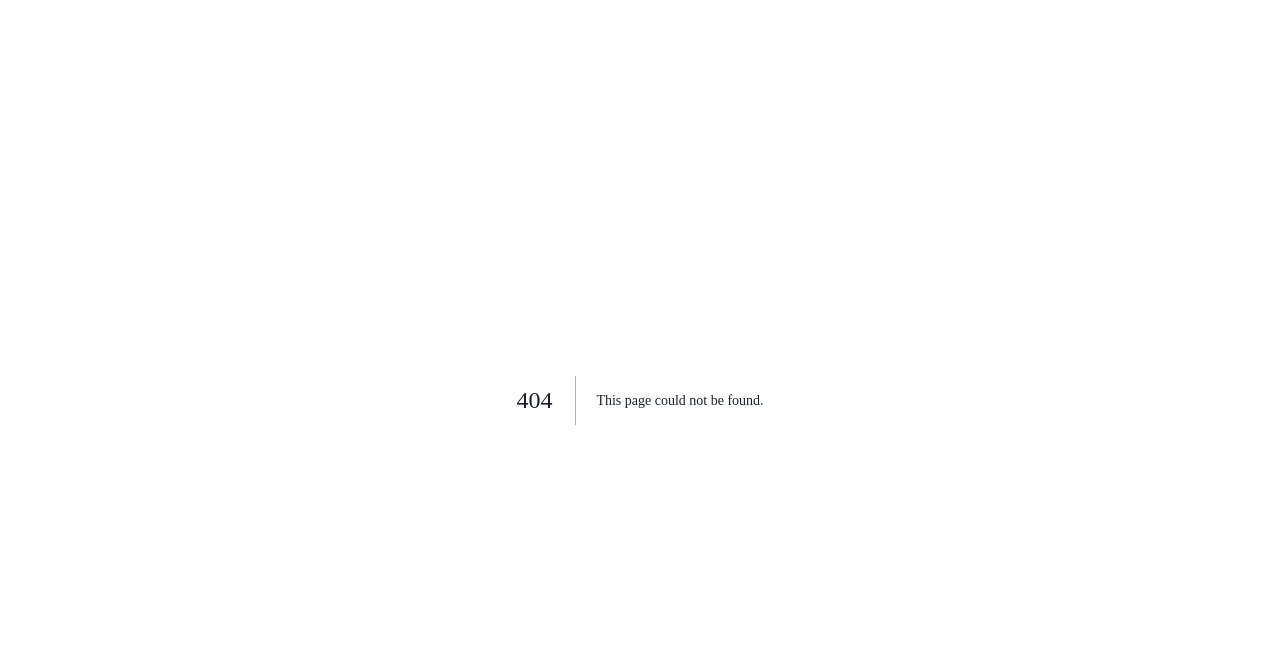
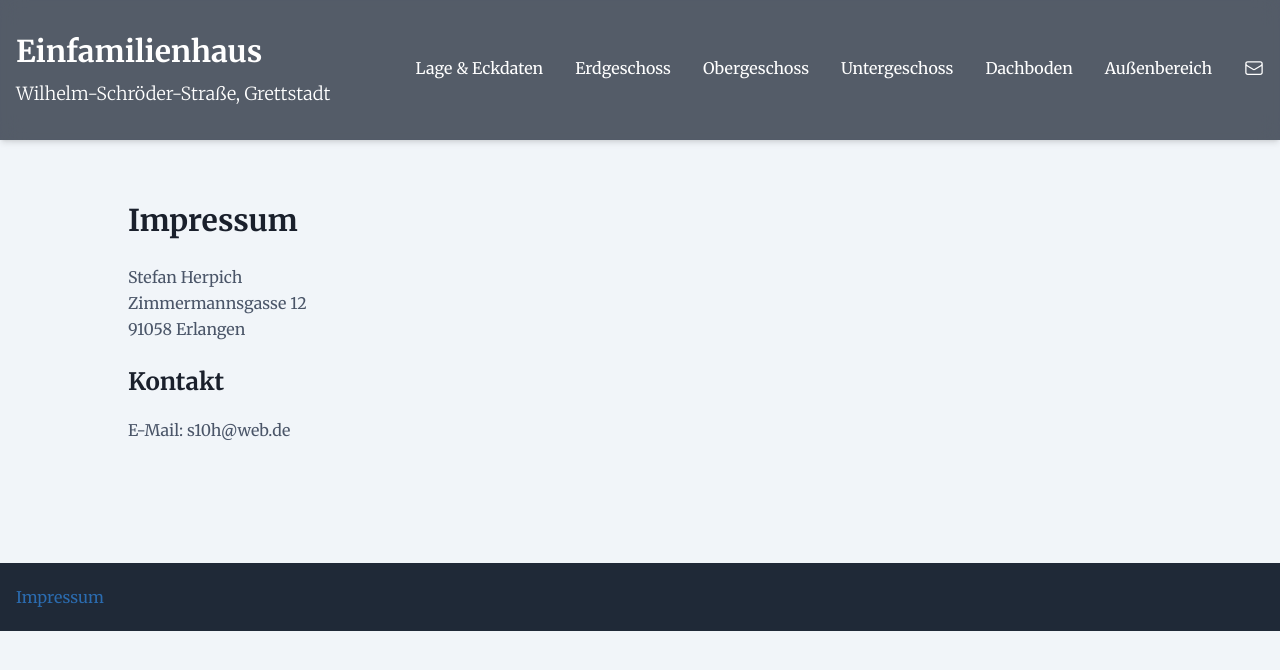
Before and after one commit to sidyes/grettstadt, a Next.js app: page /impressum in a window 1280 px wide. Before the commit this address had no page. Shown: the top 670 px of the page. Built offline with nearby package versions, Linux system fonts and the light colour scheme.

Commit message:
finalize

```diff
--- a/app/components/footer/footer.tsx
+++ b/app/components/footer/footer.tsx
@@ -4,9 +4,6 @@ export default function Footer() {
   return (
     <footer className="bg-gray-800 text-white py-6">
       <div className="max-w-screen-xl mx-auto flex flex-col md:flex-row justify-between items-center px-4">
-        <p className="text-sm">
-          &copy; 2024 MeinEinfamilienhaus. Alle Rechte vorbehalten.
-        </p>
         <div className="flex space-x-4 mt-4 md:mt-0">
           <Link
             href="/impressum"
--- a/app/components/header/navbar.tsx
+++ b/app/components/header/navbar.tsx
@@ -1,17 +1,31 @@
+"use client";
 import Link from "next/link";
+import { useState } from "react";
 import { EnvelopeIcon } from "@heroicons/react/24/outline";
 
 export default function Navbar() {
+  const [isMenuOpen, setIsMenuOpen] = useState(false);
+
+  const toggleMenu = () => {
+    setIsMenuOpen(!isMenuOpen);
+  };
+
+  const closeMenu = () => {
+    setIsMenuOpen(false);
+  };
+
   return (
     <nav className="fixed top-0 left-0 w-full z-30 bg-gray-800 bg-opacity-75 backdrop-blur-md shadow-md">
       <div className="max-w-screen-xl mx-auto p-4 flex justify-between items-center">
-        <div className="text-3xl font-bold text-white py-4">
+        <div className="text-xl sm:text-2xl lg:text-3xl font-bold text-white py-2 md:py-4">
           Einfamilienhaus <br />
-          <span className="text-lg font-light">
+          <span className="text-xs sm:text-sm xl:text-lg font-light">
             Wilhelm-Schröder-Straße, Grettstadt
           </span>
         </div>
-        <div className="hidden md:flex space-x-8">
+
+        {/* Desktop Menu */}
+        <div className="hidden lg:flex space-x-4 xl:space-x-8">
           <NavLink href="/#lage" label="Lage & Eckdaten" />
           <NavLink href="/#erdgeschoss" label="Erdgeschoss" />
           <NavLink href="/#obergeschoss" label="Obergeschoss" />
@@ -23,14 +37,14 @@ export default function Navbar() {
             className="text-white relative group no-underline"
           >
             <EnvelopeIcon className="size-5 transition-all duration-300 ease-in-out group-hover:text-blue-300" />
-
             <span className="absolute left-0 bottom-0 w-0 h-[2px] bg-blue-300 transition-all duration-300 ease-in-out group-hover:w-full"></span>
           </Link>
         </div>
+
+        {/* Mobile Menu Button */}
         <button
-          data-collapse-toggle="navbar-default"
-          type="button"
-          className="inline-flex md:hidden items-center p-2 text-gray-400 hover:text-white focus:outline-none focus:ring-2 focus:ring-gray-600"
+          onClick={toggleMenu}
+          className="inline-flex lg:hidden items-center p-2 text-gray-400 hover:text-white focus:outline-none focus:ring-2 focus:ring-gray-600"
         >
           <span className="sr-only">Open main menu</span>
           <svg
@@ -50,13 +64,72 @@ export default function Navbar() {
           </svg>
         </button>
       </div>
+
+      {/* Mobile Menu */}
+      <div
+        className={`${
+          isMenuOpen ? "max-h-screen opacity-100" : "max-h-0 opacity-0"
+        } overflow-hidden transition-all duration-300 ease-in-out bg-gray-700 lg:hidden`}
+      >
+        <div className="flex flex-col items-center space-y-4 py-6">
+          <NavLink
+            href="/#lage"
+            label="Lage & Eckdaten"
+            closeMenu={closeMenu}
+          />
+          <NavLink
+            href="/#erdgeschoss"
+            label="Erdgeschoss"
+            closeMenu={closeMenu}
+          />
+          <NavLink
+            href="/#obergeschoss"
+            label="Obergeschoss"
+            closeMenu={closeMenu}
+          />
+          <NavLink
+            href="/#untergeschoss"
+            label="Untergeschoss"
+            closeMenu={closeMenu}
+          />
+          <NavLink href="/#dachboden" label="Dachboden" closeMenu={closeMenu} />
+          <NavLink
+            href="/#aussenbereich"
+            label="Außenbereich"
+            closeMenu={closeMenu}
+          />
+          <Link
+            href="/#kontakt"
+            className="text-white relative group no-underline flex items-center"
+            onClick={closeMenu}
+          >
+            <EnvelopeIcon className="size-5 transition-all duration-300 ease-in-out group-hover:text-blue-300" />
+            <span className="ml-2 transition-all duration-300 ease-in-out group-hover:text-blue-300">
+              Kontakt
+            </span>
+            <span className="absolute left-0 bottom-0 w-0 h-[2px] bg-blue-300 transition-all duration-300 ease-in-out group-hover:w-full"></span>
+          </Link>
+        </div>
+      </div>
     </nav>
   );
 }
 
-function NavLink({ href, label }: { href: string; label: string }) {
+function NavLink({
+  href,
+  label,
+  closeMenu,
+}: {
+  href: string;
+  label: string;
+  closeMenu?: () => void;
+}) {
   return (
-    <Link href={href} className="text-white relative group no-underline">
+    <Link
+      href={href}
+      className="text-white relative group no-underline block text-center"
+      onClick={closeMenu}
+    >
       <span className="transition-all duration-300 ease-in-out group-hover:text-blue-300">
         {label}
       </span>
--- a/app/globals.css
+++ b/app/globals.css
@@ -1,12 +1,21 @@
 @tailwind base;
 @tailwind components;
 @tailwind utilities;
+
+html {
+  @apply scroll-pt-[123px]  xl:scroll-pt-[136px];
+
+  scroll-behavior: smooth;
+}
 
 body {
   @apply bg-slate-100 text-secondary font-sans m-0;
 }
 
-h1, h2, h3, h4 {
+h1,
+h2,
+h3,
+h4 {
   @apply text-primary font-serif font-bold;
 }
 
@@ -43,7 +52,7 @@ section {
 }
 
 .container {
-  @apply lg:max-w-5xl mx-auto px-4;
+  @apply lg:max-w-5xl mx-auto;
 }
 
 .border-box {
--- /dev/null
+++ b/app/impressum/page.tsx
@@ -0,0 +1,27 @@
+import Footer from "../components/footer/footer";
+import Header from "../components/header/header";
+
+export default function Impressum() {
+  return (
+    <>
+      <Header showImage={false} />
+      <main className="flex flex-col justify-between p-4 md:p-8 space-y-8 md:space-y-16 mt-36">
+        <section className="container">
+          <h1>Impressum</h1>
+
+          <p>
+            Stefan Herpich
+            <br />
+            Zimmermannsgasse 12
+            <br />
+            91058 Erlangen
+          </p>
+
+          <h2>Kontakt</h2>
+          <p>E-Mail: s10h@web.de</p>
+        </section>
+      </main>
+      <Footer />
+    </>
+  );
+}
--- a/app/layout.tsx
+++ b/app/layout.tsx
@@ -1,10 +1,11 @@
 import type { Metadata } from "next";
-import { Inter } from "next/font/google";
+import { Merriweather } from "next/font/google";
 import "./globals.css";
 
-const inter = Inter({
+const merriweather = Merriweather({
+  weight: ["300", "400", "700"],
+  style: ["normal", "italic"],
   subsets: ["latin"],
-  variable: "--font-inter",
 });
 
 export const metadata: Metadata = {
@@ -19,7 +20,7 @@ export default function RootLayout({
 }>) {
   return (
     <html lang="en">
-      <body className={`${inter.variable} font-sans`}>{children}</body>
+      <body className={`${merriweather.className} font-sans`}>{children}</body>
     </html>
   );
 }
--- a/app/page.tsx
+++ b/app/page.tsx
@@ -13,13 +13,13 @@ export default function Home() {
   return (
     <>
       <Header />
-      <main className="flex flex-col justify-between p-8 space-y-16">
+      <main className="flex flex-col justify-between p-4 md:p-8 space-y-8 md:space-y-16">
         <section id="lage" className="container mb-0">
           <h2 className="text-2xl font-bold text-primary">Lage & Eckdaten</h2>
 
           <div className="w-full grid grid-cols-1 lg:grid-cols-2 gap-4">
             <iframe
-              className="w-full h-96"
+              className="w-full h-64 md:h-96"
               src="https://maps.google.com/maps?width=100%&amp;height=100%&amp;hl=en&amp;q=Wilhelm-Schröder-Straße 9 grettstadt&amp;t=&amp;z=14&amp;ie=UTF8&amp;iwloc=B&amp;output=embed"
             ></iframe>
             <p className="text-base text-secondary leading-relaxed mb-paragraph">
@@ -39,7 +39,7 @@ export default function Home() {
             Ölheizung.
           </p>
           <iframe
-            className="h-[500px] w-full rounded-lg shadow-md"
+            className="h-64 md:h-[500px] w-full rounded-lg shadow-md"
             src="https://www.youtube.com/embed/lFS8rPT2K8A?si=uZOCKrCnCFnC1V_H&amp;controls=1&autoplay=1&loop=1&playlist=lFS8rPT2K8A"
             title="Grettstadt Einfamilienhaus - Exposé"
             allow="accelerometer; autoplay; clipboard-write; encrypted-media; gyroscope; picture-in-picture; web-share"
```
